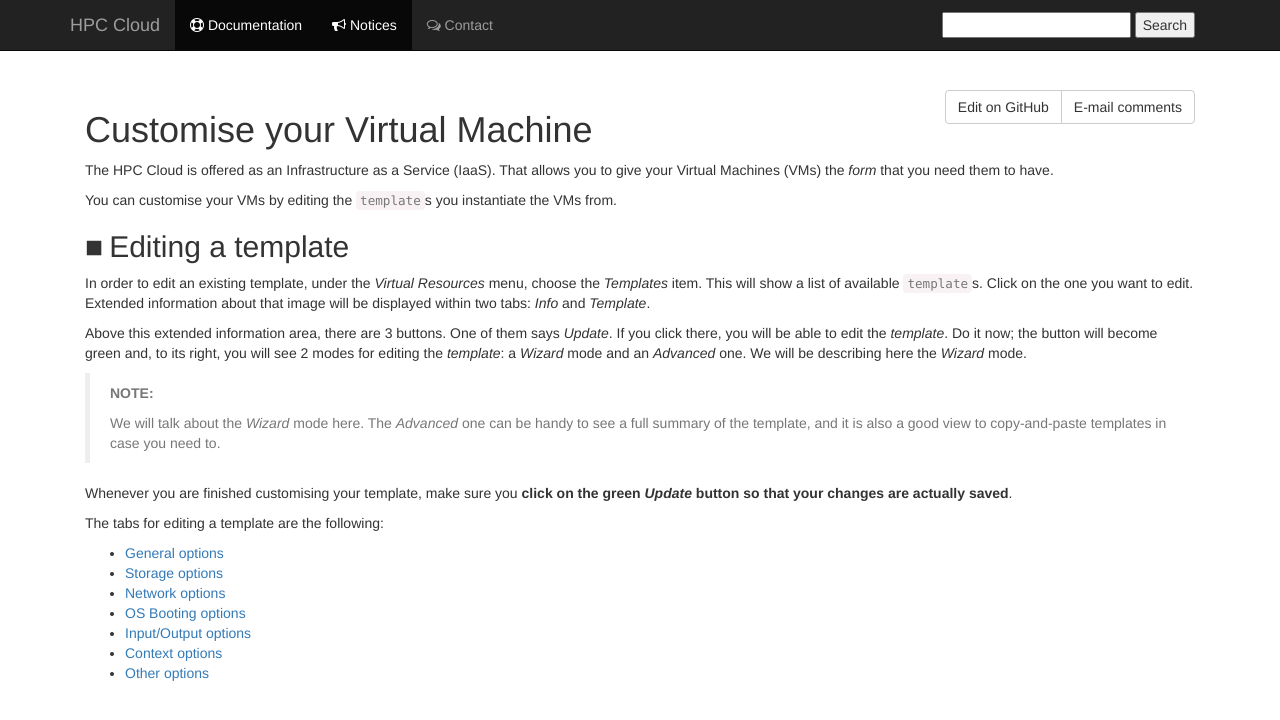
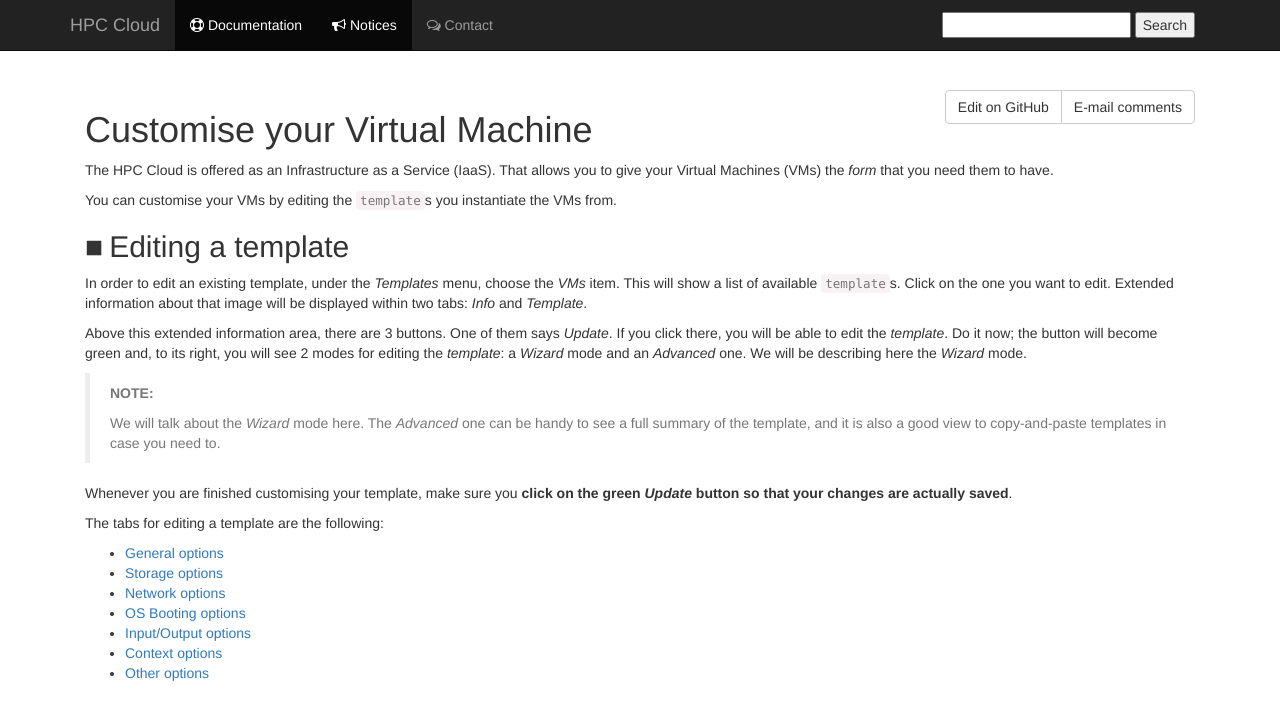
Before and after one commit to sara-nl/clouddocs, a Jekyll site: the page built from customize-your-vm.markdown, in a window 1280 px wide. Shown: the top 720 px of the page. Built offline with Jekyll 4.4.1, drawn with Linux system fonts in a browser that asks for light colours; nearby versions of some CDN libraries; our own code applies the rules of GitHub Pages for plain Markdown files.

Commit message:
Update customize-your-vm.markdown

```diff
--- a/customize-your-vm.markdown
+++ b/customize-your-vm.markdown
@@ -10,7 +10,7 @@ You can customise your VMs by editing the `template`s you instantiate the VMs fr
 
 ## Editing a template
 
-In order to edit an existing template, under the _Virtual Resources_ menu, choose the _Templates_ item. This will show a list of available `template`s. Click on the one you want to edit. Extended information about that image will be displayed within two tabs: _Info_ and _Template_.
+In order to edit an existing template, under the _Templates_ menu, choose the _VMs_ item. This will show a list of available `template`s. Click on the one you want to edit. Extended information about that image will be displayed within two tabs: _Info_ and _Template_.
 
 Above this extended information area, there are 3 buttons. One of them says _Update_. If you click there, you will be able to edit the _template_. Do it now; the button will become green and, to its right, you will see 2 modes for editing the _template_: a _Wizard_ mode and an _Advanced_ one. We will be describing here the _Wizard_ mode.
 
```
